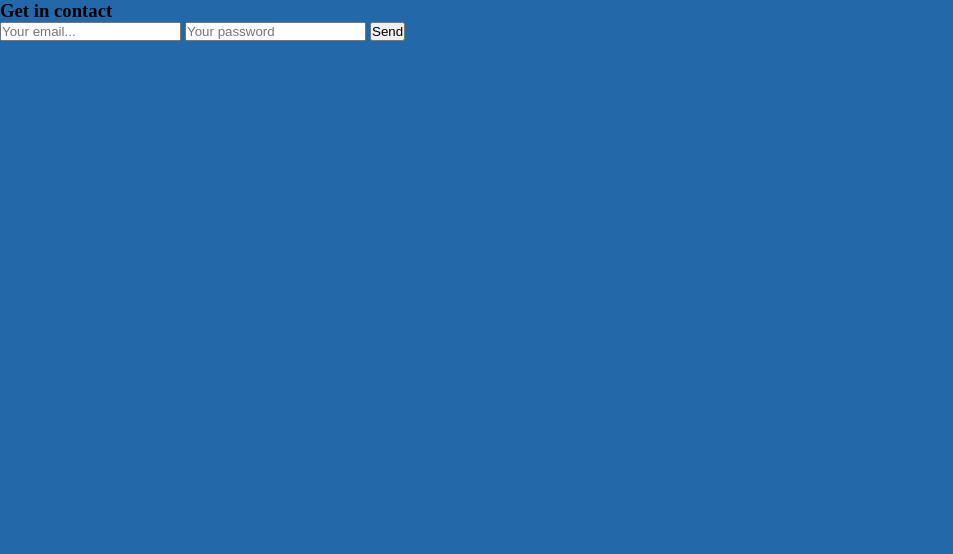
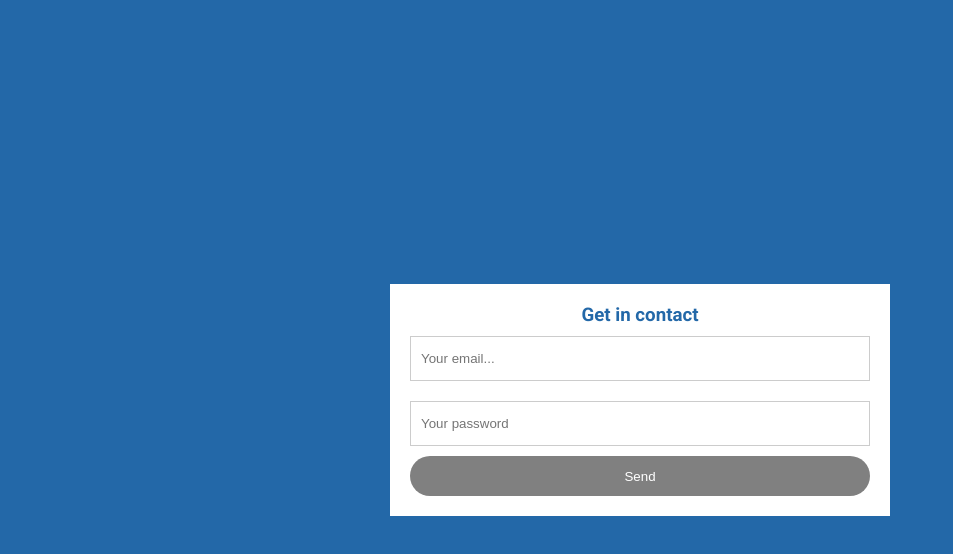
Before and after one commit to marianavanucci/login-form-2, a plain HTML site: page index.html in a window 1280 px wide. Shown: the whole page, without its empty margins (0-953 px from the left). Drawn offline with Linux system fonts and the light colour scheme.

Commit message:
css done

```diff
--- a/index.html
+++ b/index.html
@@ -5,18 +5,18 @@
     <meta http-equiv="X-UA-Compatible" content="IE=edge">
     <meta name="viewport" content="width=device-width, initial-scale=1.0">
     <title>Login Form</title>
-    <script src="script.js"></script>
     <link rel="stylesheet" href="style.css">
 </head>
 <body>
 <!-- This is a study based on this tuturial on youtube https://www.youtube.com/watch?v=LUMFITn510U -->
-<divaction="">
+<form>
     <h3>Get in contact</h3>
     <input type="text" name="email" placeholder="Your email..."/>
     <input type="password" name="password" placeholder="Your password"/>
     <input type="submit" name="action" value="Send"/>
-</div>
+</form>
 
+<script src="script.js"></script>
 </body>
 
 
--- a/style.css
+++ b/style.css
@@ -42,11 +42,16 @@ form input[type=password]{
 
 form input[type=submit]{
     width: 100%;
-    height: 30px;
+    height: 40px;
     cursor: pointer;
     background-color: grey;
     color: white;
     border: 0;
     border-radius: 20px;
+    transition: 1s;
 
 }
+
+form input[type=submit]:hover{
+    background-color: cadetblue;
+}
```
